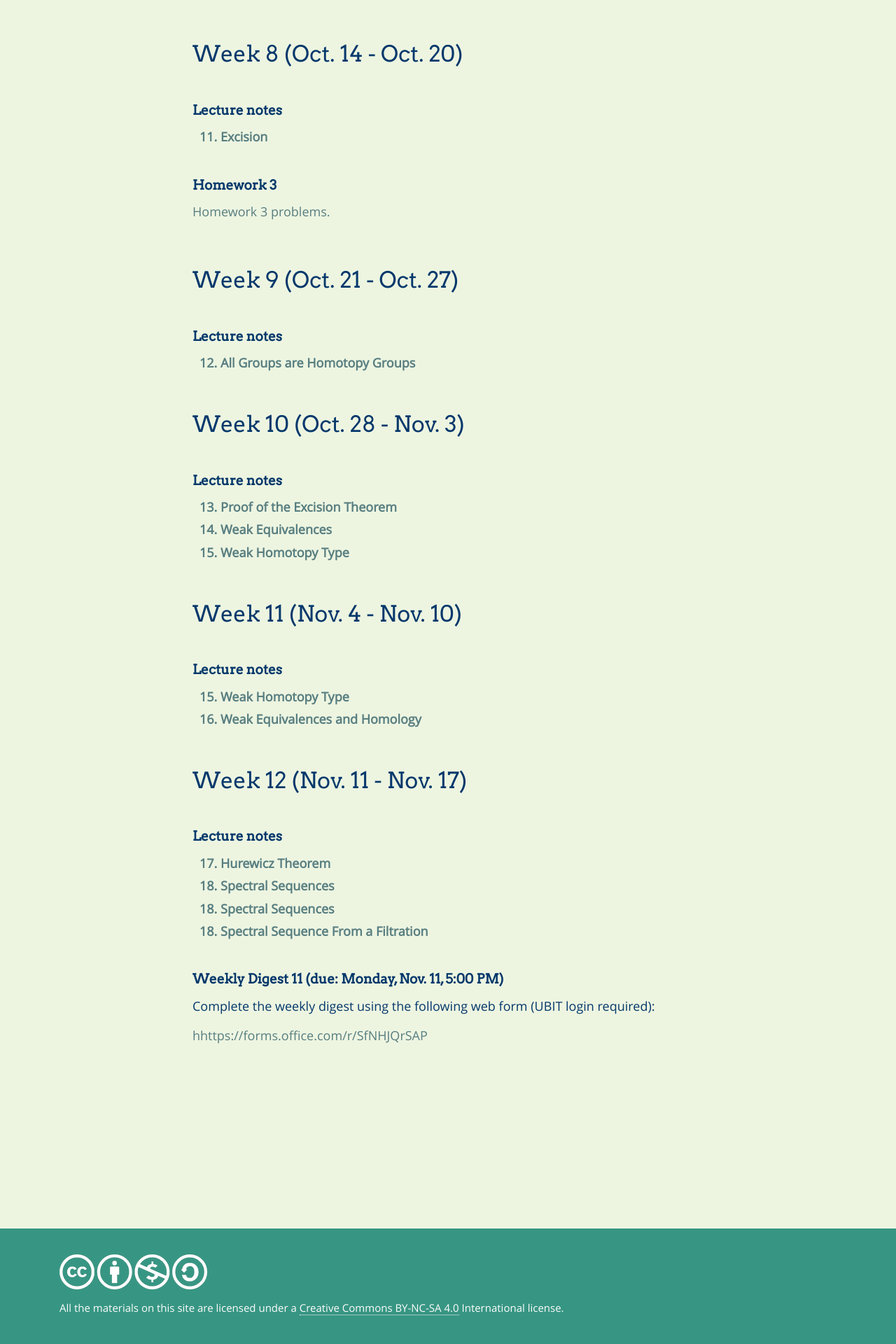
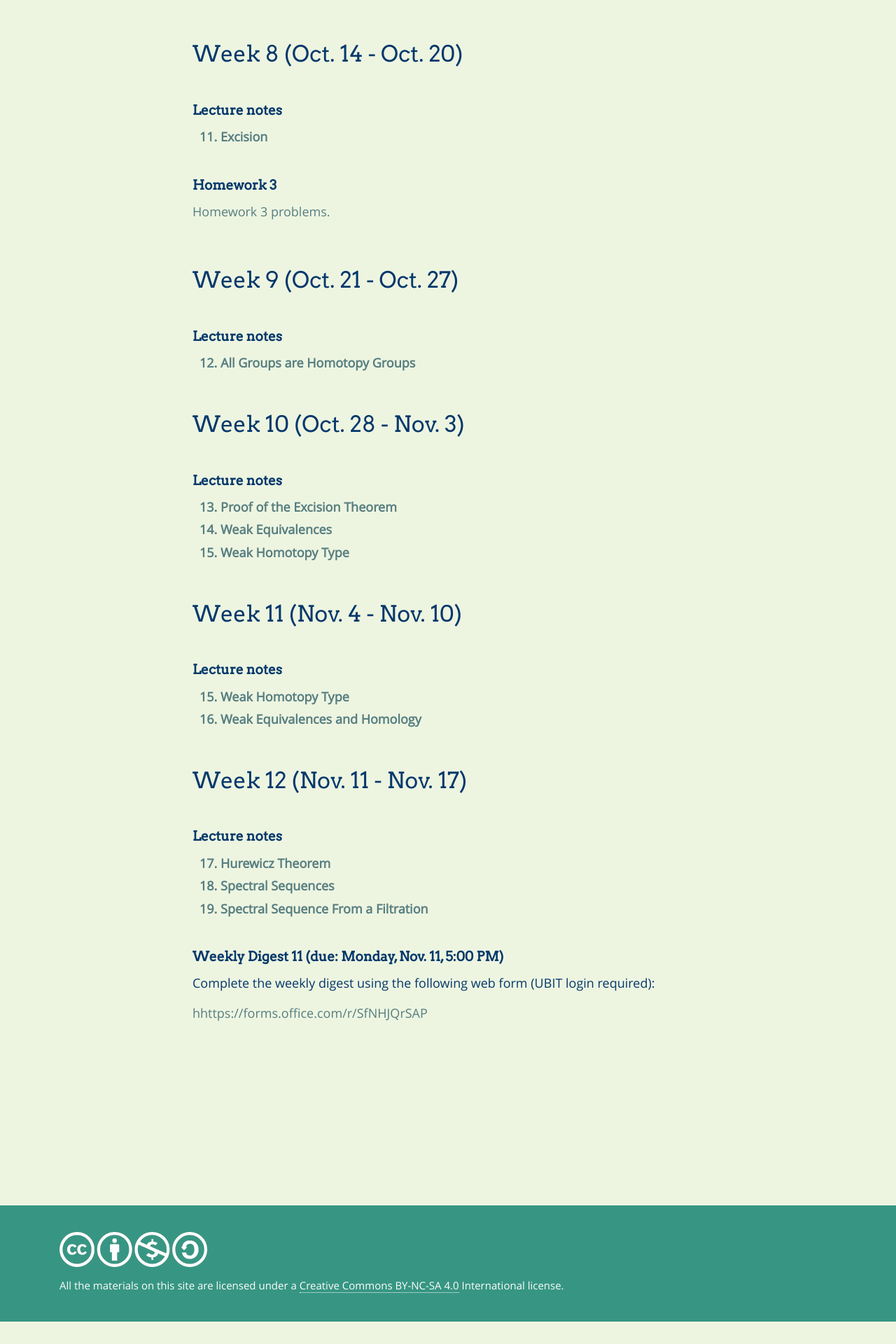
Before and after one commit to bbadzioch/727_site, a Jekyll site: the page built from course_schedule.md, in a window 1280 px wide. Shown: the part 2012-3932 px from the top of the page at 70% size. Built offline with Jekyll 4.4.1, drawn with Linux system fonts in a browser that asks for light colours; nearby versions of some CDN libraries; our own code applies the rules of GitHub Pages for plain Markdown files; after the commit the page ends 3900 px from its top, so only the background shows below that.

Commit message:
Update course_schedule.md

```diff
--- a/course_schedule.md
+++ b/course_schedule.md
@@ -172,8 +172,7 @@ layout: lecture_notes
 
 {% include lecture_notes_table.html chapter="17. Hurewicz Theorem" %}
 {% include lecture_notes_table.html chapter="18. Spectral Sequences" %}
-{% include lecture_notes_table.html chapter="18. Spectral Sequences" %}
-{% include lecture_notes_table.html chapter="18. Spectral Sequence From a Filtration" %}
+{% include lecture_notes_table.html chapter="19. Spectral Sequence From a Filtration" %}
 
 <br/>
 
```
